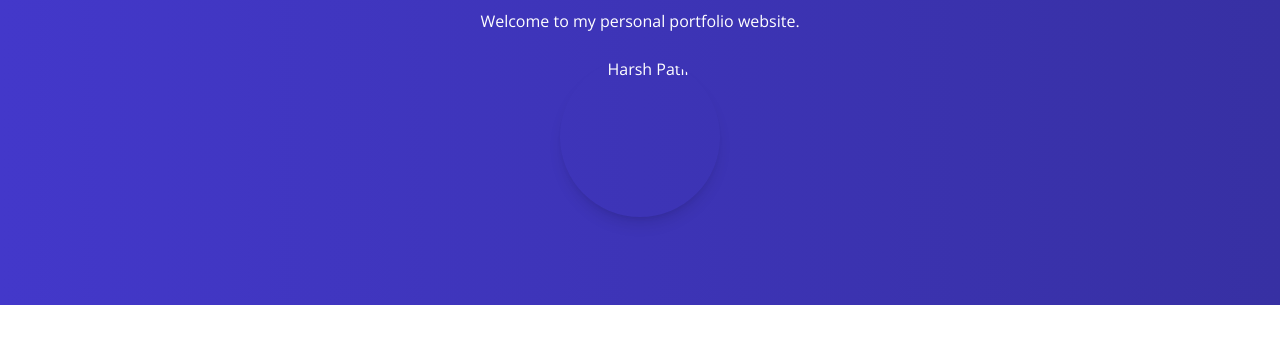
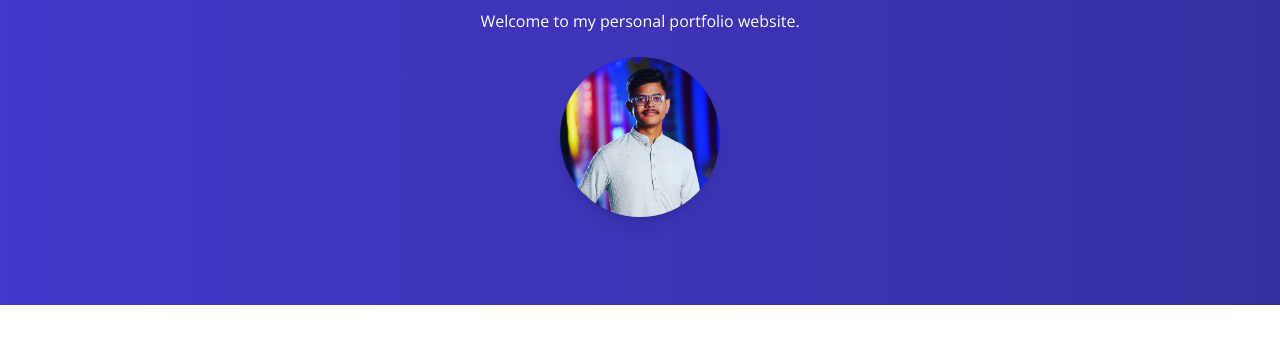
Before and after one commit to Harshpatil13/harshpatil21, a plain HTML site: page index.html in a window 1280 px wide. Shown: the part 179-523 px from the top of the page. Drawn offline with nearby package versions, Linux system fonts and the light colour scheme.

Commit message:
Update index.html

```diff
--- a/index.html
+++ b/index.html
@@ -43,7 +43,7 @@
       <p class="mb-6">Welcome to my personal portfolio website.</p>
       <!-- Profile Image -->
       <div class="flex justify-center mb-6">
-        <img src="profile.jpg" alt="Harsh Patil" class="w-40 h-40 object-cover rounded-full shadow-lg">
+        <img src="images\profile.jpg" alt="Harsh Patil" class="w-40 h-40 object-cover rounded-full shadow-lg">
       </div>
     </div>
   </section>
```
